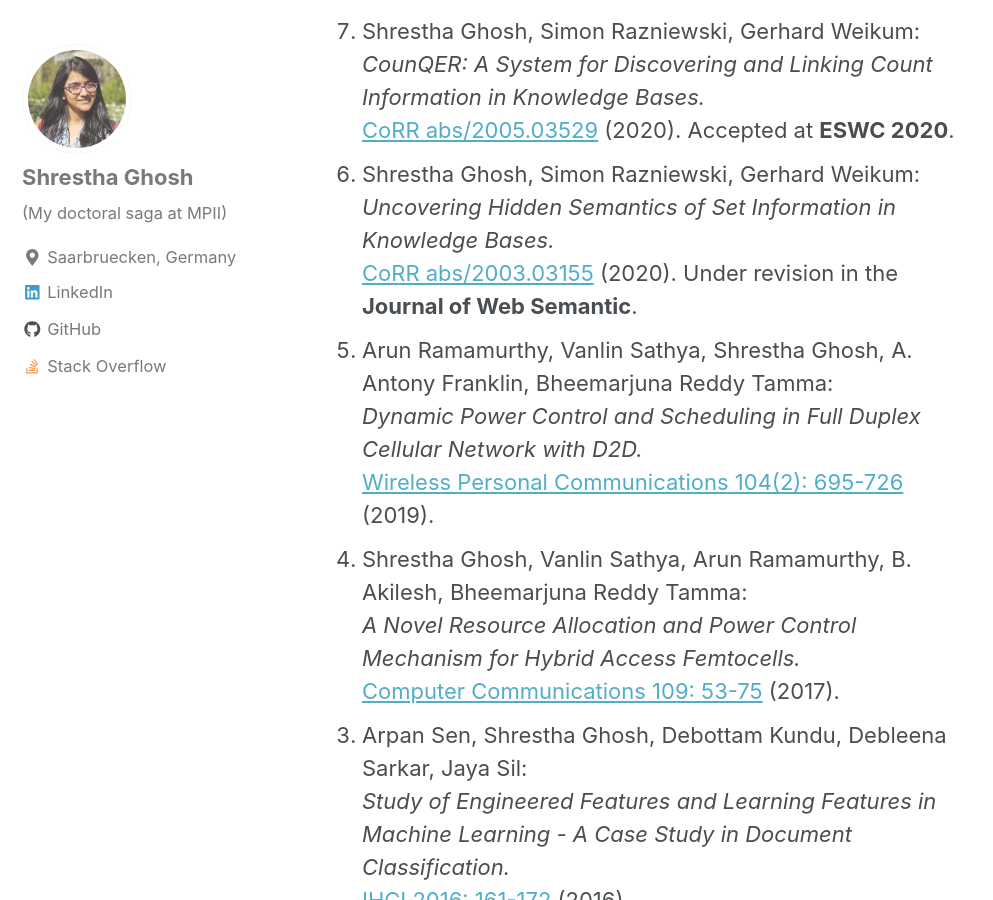
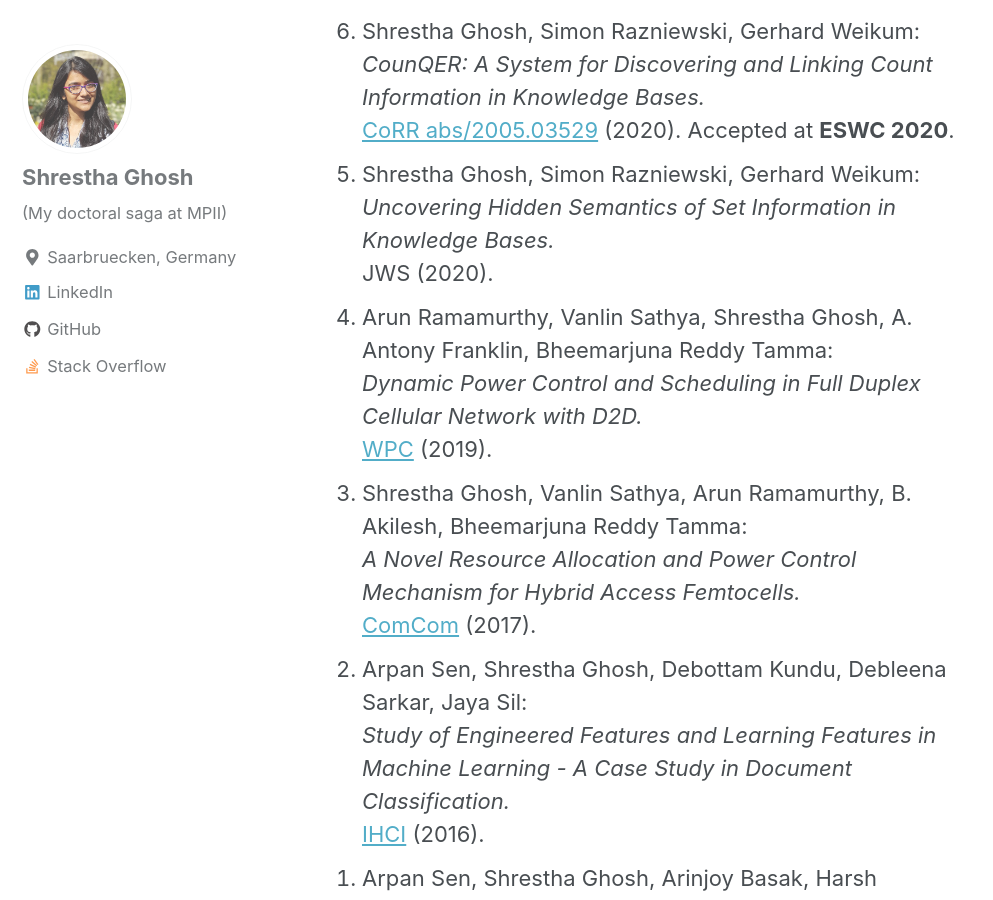
Before and after one commit to ghoshs/ghoshs.github.io, a Jekyll site: the page built from _pages/publications.md, in a window 1280 px wide and 900 px high, scrolled down 370 px. Shown: the whole window, without its empty margins (0-993 px from the left). Built offline with Jekyll 4.4.1, drawn with Linux system fonts in a browser that asks for light colours; nearby versions of some CDN libraries; some of the changed text lies outside the part shown.

Commit message:
update pubs

```diff
--- a/_layouts/home.html
+++ b/_layouts/home.html
@@ -16,10 +16,10 @@ layout: archive
     <a href="https://arxiv.org/pdf/2005.03529.pdf"><img src="images/pdf-icon.png" width="20px"></a> | <a href="https://counqer.mpi-inf.mpg.de/spo/">demo</a>
   </li>
   <li>
-    Paper under revision in Journal of Web Semantics 2020. <br>
+    Paper appearing in the Journal of Web Semantics 2020. <br>
     <i>Uncovering Hidden Semantics of Set Information in Knowledge Bases.</i> <br>
     Shrestha Ghosh, Simon Razniewski, Gerhard Weikum. <br>
-    <a href="https://arxiv.org/pdf/2003.03155.pdf"><img src="images/pdf-icon.png" width="20px"></a>
+    <a href="https://www.sciencedirect.com/science/article/pii/S1570826820300317?via%3Dihub">JWS</a> | <a href="https://arxiv.org/pdf/2003.03155.pdf"><img src="images/pdf-icon.png" width="20px"></a>
   </li>
 </ul>
 
--- a/_pages/publications.md
+++ b/_pages/publications.md
@@ -15,31 +15,31 @@ header:
   <li>
     Shrestha Ghosh, Simon Razniewski, Gerhard Weikum: <br>
     <i>Uncovering Hidden Semantics of Set Information in Knowledge Bases.</i> <br>
-    <a href="https://arxiv.org/pdf/2003.03155.pdf">CoRR abs/2003.03155</a> (2020). Under revision in the <b>Journal of Web Semantic</b>.
+    <a href="https://www.sciencedirect.com/science/article/pii/S1570826820300317?via%3Dihub"></a>JWS (2020).
   </li>
   <li>
     Arun Ramamurthy, Vanlin Sathya, Shrestha Ghosh, A. Antony Franklin, Bheemarjuna Reddy Tamma: <br>
     <i>Dynamic Power Control and Scheduling in Full Duplex Cellular Network with D2D.</i> <br>
-    <a href="https://link.springer.com/article/10.1007/s11277-018-6045-2">Wireless Personal Communications 104(2): 695-726</a> (2019).
+    <a href="https://link.springer.com/article/10.1007/s11277-018-6045-2">WPC</a> (2019).
   </li>
   <li>
     Shrestha Ghosh, Vanlin Sathya, Arun Ramamurthy, B. Akilesh, Bheemarjuna Reddy Tamma: <br>
     <i>A Novel Resource Allocation and Power Control Mechanism for Hybrid Access Femtocells.</i> <br>
-    <a href="https://www.researchgate.net/profile/Vanlin_Sathya/publication/317640028_A_novel_scheduling_algorithm_to_maximize_the_D2D_spatial_reuse_in_LTE_networks/links/5b2c26b9a6fdcc8506bc73fb/A-novel-scheduling-algorithm-to-maximize-the-D2D-spatial-reuse-in-LTE-networks.pdf">Computer Communications 109: 53-75</a> (2017).
+    <a href="https://www.sciencedirect.com/science/article/abs/pii/S0140366416304509?via%3Dihub">ComCom</a> (2017).
   </li>
   <li>
     Arpan Sen, Shrestha Ghosh, Debottam Kundu, Debleena Sarkar, Jaya Sil: <br>
     <i>Study of Engineered Features and Learning Features in Machine Learning - A Case Study in Document Classification.</i> <br>
-    <a href="https://www.researchgate.net/profile/Shrestha_Ghosh4/publication/312634539_Study_of_Engineered_Features_and_Learning_Features_in_Machine_Learning_-_A_Case_Study_in_Document_Classification/links/5b45e5f3458515b4f6632532/Study-of-Engineered-Features-and-Learning-Features-in-Machine-Learning-A-Case-Study-in-Document-Classification.pdf">IHCI 2016: 161-172</a> (2016).
+    <a href="https://link.springer.com/chapter/10.1007/978-3-319-52503-7_13">IHCI</a> (2016).
   </li>
-  <li>
+ <!--  <li>
     Arun Ramamurthy, R. Vanlin Sathya, Shrestha Ghosh, A. Antony Franklin, Bheemarjuna Reddy Tamma: <br>
     <i>On Improving Capacity of Full-Duplex Small Cells with D2D.</i> <br>
     <a href="https://arxiv.org/pdf/1606.07198.pdf">CoRR abs/1606.07198</a> (2016).
-  </li>
+  </li> -->
   <li>
     Arpan Sen, Shrestha Ghosh, Arinjoy Basak, Harsh Parsuram Puria, Sushmita Ruj: <br>
     <i>Achieving Data Survivability and Confidentiality in Unattended Wireless Sensor Networks.</i> <br>
-    <a href="https://ieeexplore.ieee.org/stamp/stamp.jsp?arnumber=7097976&casa_token=wvVpiA0RJPgAAAAA:Cvg4H9Au63JS4uOQeNI25zpcy3qb6eBeZ6JYfeaYXO3vJ_nfHmZWLA-diFdylojiz-BWwRRVVA&tag=1">AINA 2015: 239-246</a> (2015).
+    <a href="https://ieeexplore.ieee.org/stamp/stamp.jsp?arnumber=7097976&casa_token=wvVpiA0RJPgAAAAA:Cvg4H9Au63JS4uOQeNI25zpcy3qb6eBeZ6JYfeaYXO3vJ_nfHmZWLA-diFdylojiz-BWwRRVVA&tag=1">AINA</a> (2015).
   </li>
 </ol>
```
